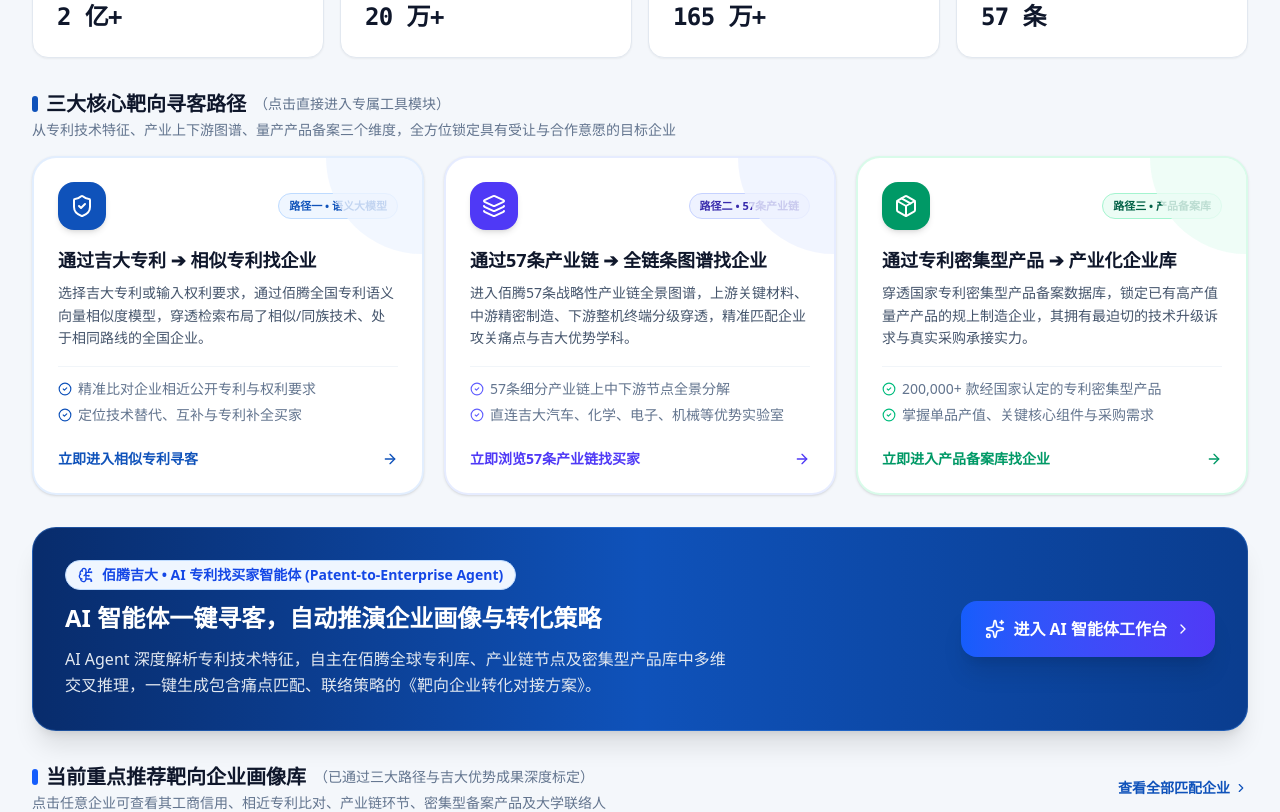
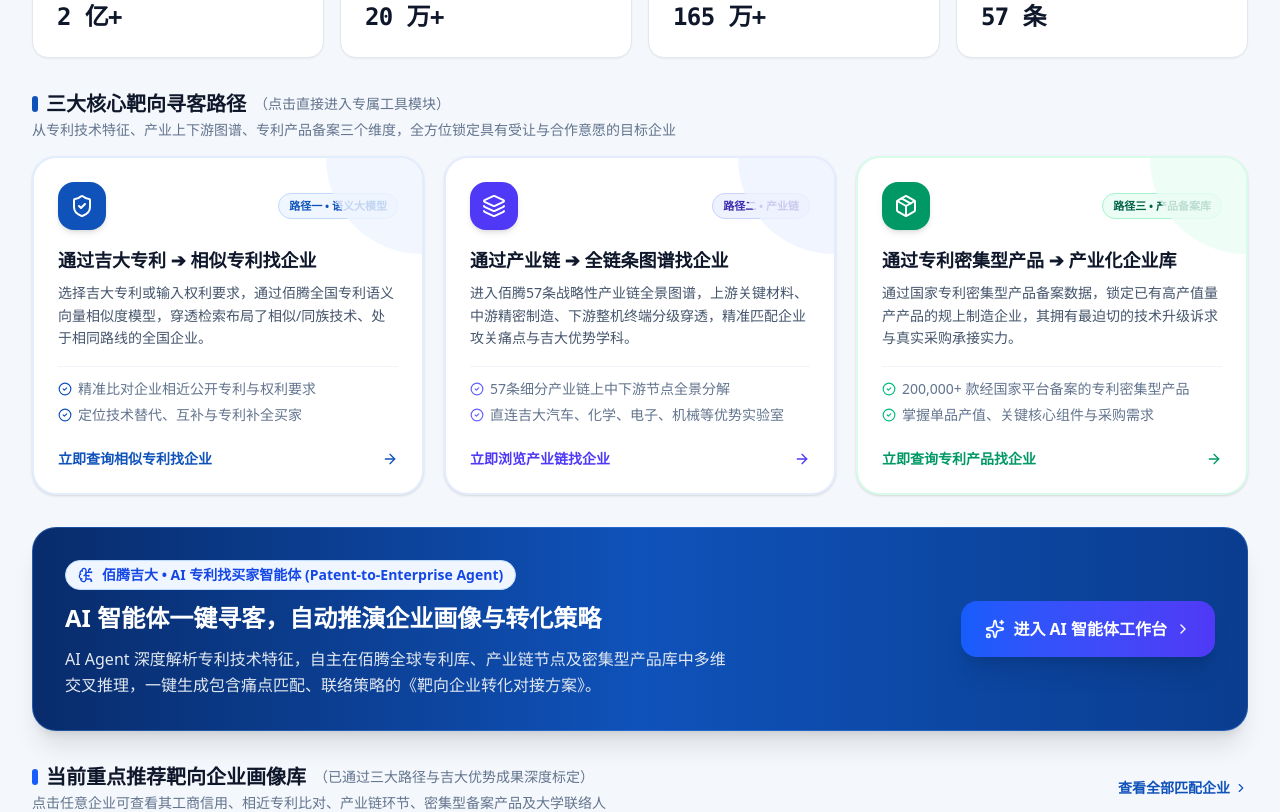
Before and after one commit to liuxgh/cgzh, a React (Vite) app: page / in a window 1280 px wide. Shown: the part 640-1452 px from the top of the page. Built offline with nearby package versions, Linux system fonts and the light colour scheme.

Commit message:
refactor: rename "57 industry chains" to "industry chains"
Updated UI labels, component state, and descriptions to generalize "57 industry chains" to "industry chains" and removed annual output value displays from product listings to refine the interface.

```diff
--- a/src/App.tsx
+++ b/src/App.tsx
@@ -242,7 +242,7 @@
               <span>·</span>
               <span className="hover:text-white cursor-pointer transition-colors">专利检索系统</span>
               <span>·</span>
-              <span className="hover:text-white cursor-pointer transition-colors">57条产业链图谱</span>
+              <span className="hover:text-white cursor-pointer transition-colors">产业链图谱</span>
               <span>·</span>
               <span className="hover:text-white cursor-pointer transition-colors">国家专利密集型产品库</span>
             </div>
--- a/src/components/AiEnterpriseAgent.tsx
+++ b/src/components/AiEnterpriseAgent.tsx
@@ -100,7 +100,7 @@
           AI 自动化专利找买家：从成果特征到精准靶向企业报告
         </h2>
         <p className="text-sm sm:text-base text-blue-100/90 mt-2 max-w-3xl leading-relaxed">
-          输入吉大专利或技术交底书，AI 智能体将自主调用<strong>佰腾全国专利库、57条产业链全景与国家专利密集型产品备案库</strong>进行多跳交叉推理，自动输出靶向买家企业画像清单、痛点契合点及一对一合作对接公文。
+          输入吉大专利或技术交底书，AI 智能体将自主调用<strong>佰腾全国专利库、产业链全景与国家专利密集型产品备案库</strong>进行多跳交叉推理，自动输出靶向买家企业画像清单、痛点契合点及一对一合作对接公文。
         </p>
       </div>
 
@@ -271,7 +271,7 @@
                       AI 多跳穿透匹配出的高意向靶向企业清单
                     </h4>
                     <p className="text-sm text-slate-500">
-                      已综合考量相近专利布局、57条产业链供需节点、专利密集型产品备案与企业研发资金实力
+                      已综合考量相近专利布局、产业链供需节点、专利密集型产品备案与企业研发资金实力
                     </p>
                   </div>
                   <span className="px-3 py-1 bg-emerald-50 text-emerald-700 border border-emerald-200 rounded-lg text-sm font-bold">
--- a/src/components/IndustryChain57Hub.tsx
+++ b/src/components/IndustryChain57Hub.tsx
@@ -29,7 +29,7 @@
   onSelectEnterprise,
   onOpenAiAgentWithEnterprise
 }) => {
-  const [selectedCategory, setSelectedCategory] = useState<string>('全部57条产业链');
+  const [selectedCategory, setSelectedCategory] = useState<string>('全部产业链');
   const [selectedChainId, setSelectedChainId] = useState<string>('chain-01');
   const [selectedNode, setSelectedNode] = useState<'all' | 'upstream' | 'midstream' | 'downstream'>('all');
   const [searchKeyword, setSearchKeyword] = useState<string>('');
@@ -37,7 +37,7 @@
   const activeChain = INDUSTRY_CHAINS_57_DATA.find(c => c.id === selectedChainId) || INDUSTRY_CHAINS_57_DATA[0];
 
   const filteredChains = INDUSTRY_CHAINS_57_DATA.filter(chain => {
-    if (selectedCategory !== '全部57条产业链' && chain.category !== selectedCategory) return false;
+    if (selectedCategory !== '全部产业链' && chain.category !== selectedCategory) return false;
     if (searchKeyword.trim()) {
       const q = searchKeyword.toLowerCase();
       const matchName = chain.name.toLowerCase().includes(q) || chain.summary.toLowerCase().includes(q);
@@ -71,7 +71,7 @@
         </div>
 
         <h2 className="text-2xl sm:text-3xl font-black tracking-tight">
-          通过57条产业链 ➔ 全链条图谱穿透找买家企业
+          通过产业链 ➔ 全链条图谱穿透找买家企业
         </h2>
         <p className="text-sm sm:text-base text-blue-100/90 mt-2 max-w-3xl leading-relaxed">
           深入拆解57条战略新兴产业链的<strong>上游关键原材料、中游精密制造与下游整机终端</strong>。吉大老师可按所属产业链技术节点，直接定位该环节全国龙头企业与专精特新企业的急迫攻关痛点，开展成果推介与产学研合作。
--- a/src/components/OverviewDashboard.tsx
+++ b/src/components/OverviewDashboard.tsx
@@ -152,7 +152,7 @@
               <span className="text-sm font-normal text-slate-500">（点击直接进入专属工具模块）</span>
             </h3>
             <p className="text-sm text-slate-500 mt-0.5">
-              从专利技术特征、产业上下游图谱、量产产品备案三个维度，全方位锁定具有受让与合作意愿的目标企业
+              从专利技术特征、产业上下游图谱、专利产品备案三个维度，全方位锁定具有受让与合作意愿的目标企业
             </p>
           </div>
         </div>
@@ -197,7 +197,7 @@
             </div>
 
             <div className="mt-6 flex items-center justify-between text-sm font-bold text-[#0F52BA] group-hover:translate-x-1 transition-transform">
-              <span>立即进入相似专利寻客</span>
+              <span>立即查询相似专利找企业</span>
               <ArrowRight className="w-4 h-4" />
             </div>
           </div>
@@ -215,12 +215,12 @@
                   <Layers className="w-6 h-6" />
                 </div>
                 <span className="text-[11px] font-black px-2.5 py-1 rounded-full bg-indigo-50 text-indigo-800 border border-indigo-200">
-                  路径二 • 57条产业链
+                  路径二 • 产业链
                 </span>
               </div>
 
               <h4 className="text-lg font-black text-slate-900 group-hover:text-indigo-600 transition-colors">
-                通过57条产业链 ➔ 全链条图谱找企业
+                通过产业链 ➔ 全链条图谱找企业
               </h4>
 
               <p className="text-sm text-slate-600 leading-relaxed mt-2">
@@ -240,7 +240,7 @@
             </div>
 
             <div className="mt-6 flex items-center justify-between text-sm font-bold text-indigo-600 group-hover:translate-x-1 transition-transform">
-              <span>立即浏览57条产业链找买家</span>
+              <span>立即浏览产业链找企业</span>
               <ArrowRight className="w-4 h-4" />
             </div>
           </div>
@@ -267,13 +267,13 @@
               </h4>
 
               <p className="text-sm text-slate-600 leading-relaxed mt-2">
-                穿透国家专利密集型产品备案数据库，锁定已有高产值量产产品的规上制造企业，其拥有最迫切的技术升级诉求与真实采购承接实力。
+                通过国家专利密集型产品备案数据，锁定已有高产值量产产品的规上制造企业，其拥有最迫切的技术升级诉求与真实采购承接实力。
               </p>
 
               <div className="mt-4 pt-3 border-t border-slate-100 space-y-1.5 text-sm text-slate-500">
                 <div className="flex items-center gap-1.5">
                   <CheckCircle2 className="w-3.5 h-3.5 text-emerald-500" />
-                  <span>200,000+ 款经国家认定的专利密集型产品</span>
+                  <span>200,000+ 款经国家平台备案的专利密集型产品</span>
                 </div>
                 <div className="flex items-center gap-1.5">
                   <CheckCircle2 className="w-3.5 h-3.5 text-emerald-500" />
@@ -283,7 +283,7 @@
             </div>
 
             <div className="mt-6 flex items-center justify-between text-sm font-bold text-emerald-600 group-hover:translate-x-1 transition-transform">
-              <span>立即进入产品备案库找企业</span>
+              <span>立即查询专利产品找企业</span>
               <ArrowRight className="w-4 h-4" />
             </div>
           </div>
--- a/src/components/PatentProductSearchHub.tsx
+++ b/src/components/PatentProductSearchHub.tsx
@@ -137,12 +137,7 @@
                   </h4>
                 </div>
 
-                <div className="text-right shrink-0">
-                  <span className="text-[11px] text-slate-400 block">单品年产值</span>
-                  <span className="text-xl font-black text-emerald-600 font-mono">
-                    {prod.annualOutputValue}
-                  </span>
-                </div>
+
               </div>
 
               {/* Enterprise Info Strip */}
--- a/src/components/TargetEnterpriseDetailModal.tsx
+++ b/src/components/TargetEnterpriseDetailModal.tsx
@@ -146,7 +146,7 @@
             }`}
           >
             <Layers className="w-4 h-4 text-indigo-600" />
-            <span>【路径二】57条产业链定位与环节</span>
+            <span>【路径二】产业链定位与环节</span>
           </button>
 
           <button
@@ -313,10 +313,7 @@
                           </div>
                           <h5 className="text-lg font-bold text-slate-900">{prod.productName}</h5>
                         </div>
-                        <div className="text-right shrink-0">
-                          <span className="text-sm text-slate-500 block">单品年产值</span>
-                          <span className="text-xl font-black text-emerald-600 font-mono">{prod.annualOutputValue}</span>
-                        </div>
+
                       </div>
 
                       <div className="bg-emerald-50/60 border border-emerald-100 rounded-xl p-3 text-sm text-emerald-950">
--- a/src/data/industryChains57Data.ts
+++ b/src/data/industryChains57Data.ts
@@ -254,7 +254,7 @@
 ];
 
 export const INDUSTRY_CATEGORIES = [
-  '全部57条产业链',
+  '全部产业链',
   '新能源与智能网联汽车',
   '集成电路与新一代信息技术',
   '高端装备与工业母机',
```
